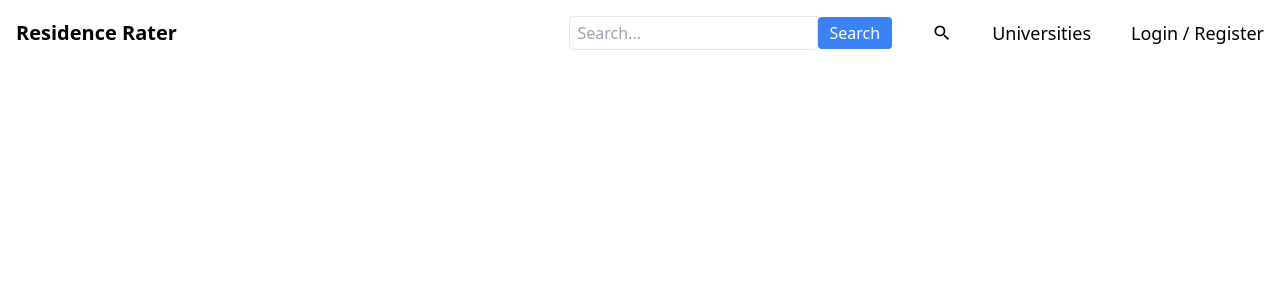
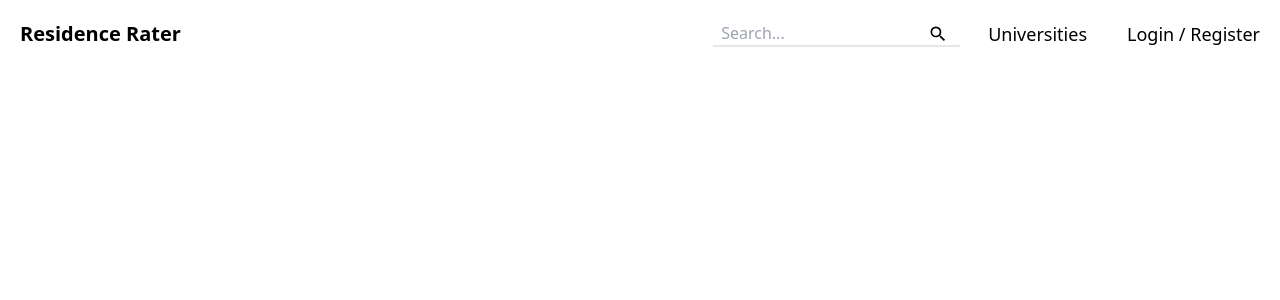
Before and after one commit to ericqiu04/Residence-Rater, a Next.js app in the folder client/: page / in a window 1280 px wide. Both pictures are taken after a click on the button 942 px from the left and 30 px from the top of the page. Shown: the top 300 px of the page. Built offline with nearby package versions, Linux system fonts and the light colour scheme.

Commit message:
created animation for search bar

```diff
--- a/client/pages/components/navbar.tsx
+++ b/client/pages/components/navbar.tsx
@@ -1,6 +1,9 @@
 import React from "react";
 import Link from "next/link";
 import { MdSearch } from "react-icons/md";
+import { motion } from 'framer-motion';
+
+
 
 interface NavbarState {
   showSearchBar: boolean;
@@ -31,7 +34,7 @@ class Navbar extends React.Component<{}, NavbarState> {
 
   render() {
     return (
-      <nav className="p-4">
+      <nav className="p-5">
         <div className="container mx-auto">
           <div className="flex items-center justify-between">
             <div className="flex items-center space-x-4">
@@ -43,27 +46,28 @@ class Navbar extends React.Component<{}, NavbarState> {
             </div>
             <div className="flex items-center space-x-10">
               {this.state.showSearchBar && (
-                <form
-                  onSubmit={this.handleSearchSubmit}
-                  className="flex items-center"
-                >
-                  <input
+                <motion.form
+                initial={{ width: 140 }}
+                animate={{ width: this.state.showSearchBar ? 175 : 0 }}
+                transition={{ duration: 0.3 }}
+                onSubmit={this.handleSearchSubmit}
+                className="flex items-center search-bar "
+            >
+                <input
                     type="text"
                     value={this.state.searchQuery}
                     onChange={this.handleSearchChange}
-                    className="border rounded py-1 px-2"
+                    className=" border-b-2 border-solid px-2 w-96 focus:outline-none "
                     placeholder="Search..."
-                  />
-                  <button
-                    type="submit"
-                    className="bg-blue-500 text-white px-3 py-1 rounded"
-                  >
-                    Search
-                  </button>
-                </form>
+                />
+                <MdSearch
+                    className="text-default text-xl cursor-pointer"
+                    onClick={this.handleSearchSubmit}
+                />
+            </motion.form>
               )}
               <button onClick={this.handleSearchClick}>
-                <MdSearch className="text-default text-xl cursor-pointer" />
+                <MdSearch className="text-default text-xl cursor-pointer z-10" />
               </button>
               <Link href="/residences">
                 <h4 className="text-default text-lg">Universities</h4>
```
